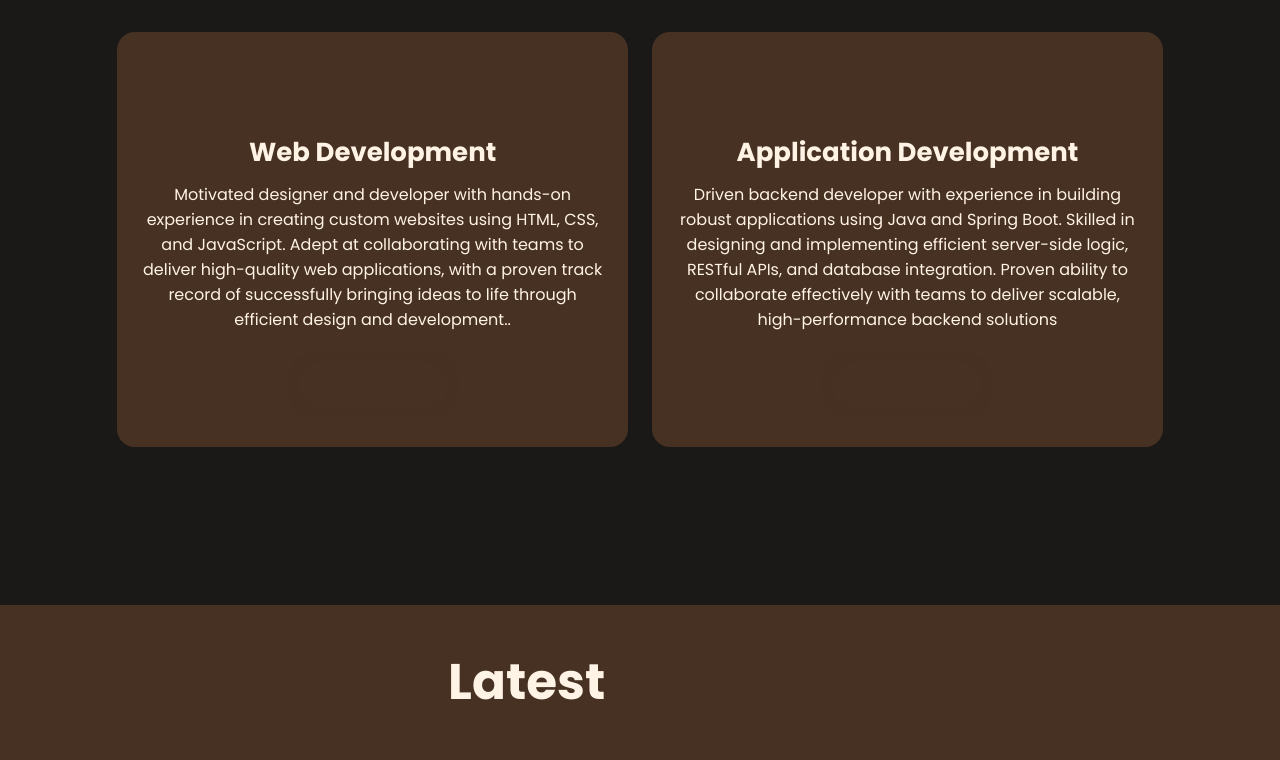
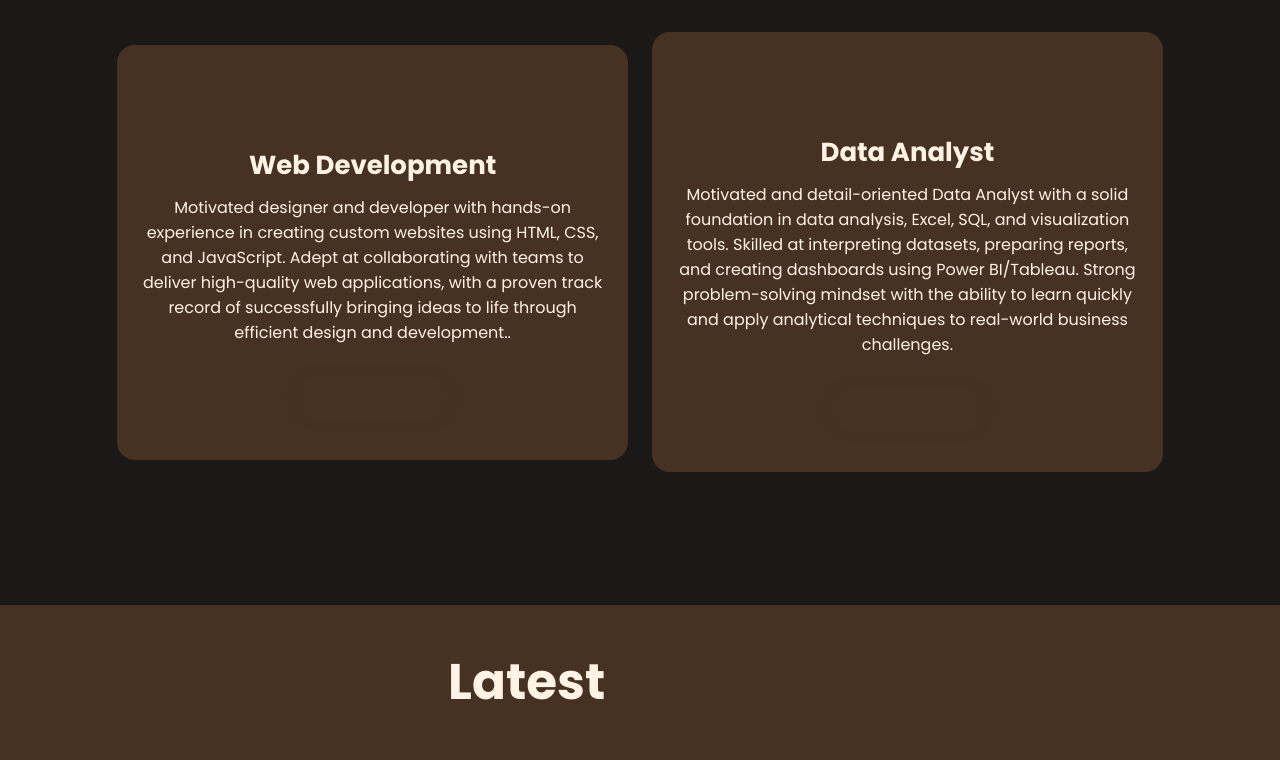
Before and after one commit to shivan699/personal-portfolio, a plain HTML site: page index.html in a window 1280 px wide. Shown: the part 1820-2580 px from the top of the page. Drawn offline with nearby package versions, Linux system fonts and the light colour scheme.

Commit message:
Fix HTML structure and improve content

```diff
--- a/index.html
+++ b/index.html
@@ -107,8 +107,8 @@ to support decision-making. I enjoy working on projects that combine
 </div>
 <div class="services-box">
 <i class='bx bx-crop' ></i>
-<h3>Application Development</h3>
-<p>Driven backend developer with experience in building robust applications using Java and Spring Boot. Skilled in designing and implementing efficient server-side logic, RESTful APIs, and database integration. Proven ability to collaborate effectively with teams to deliver scalable, high-performance backend solutions </p>
+<h3>Data Analyst</h3>
+<p>Motivated and detail-oriented Data Analyst with a solid foundation in data analysis, Excel, SQL, and visualization tools. Skilled at interpreting datasets, preparing reports, and creating dashboards using Power BI/Tableau. Strong problem-solving mindset with the ability to learn quickly and apply analytical techniques to real-world business challenges. </p>
 <a href="#"class="btn">Read More</a>
 </div>
 </div>
```
